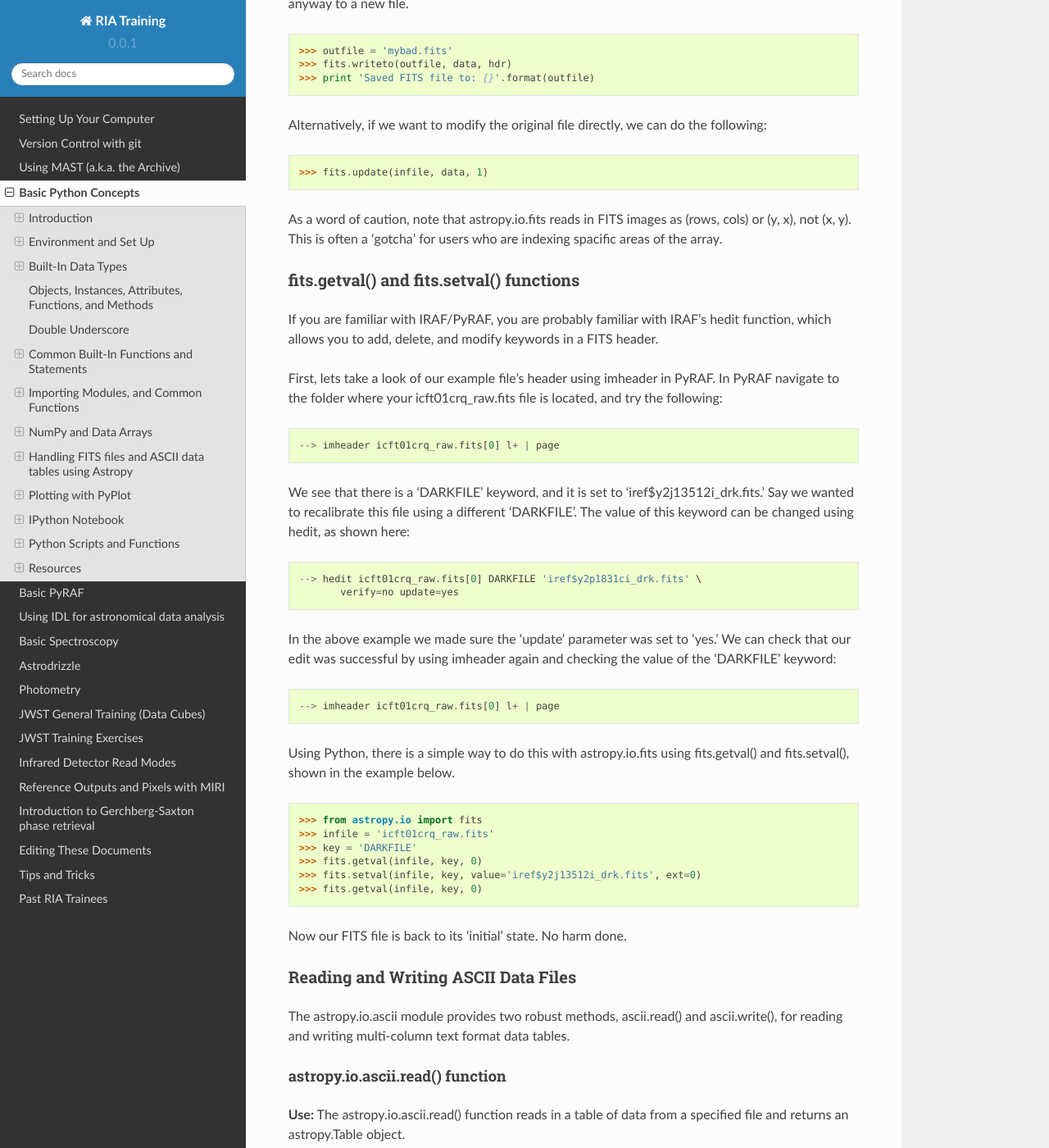
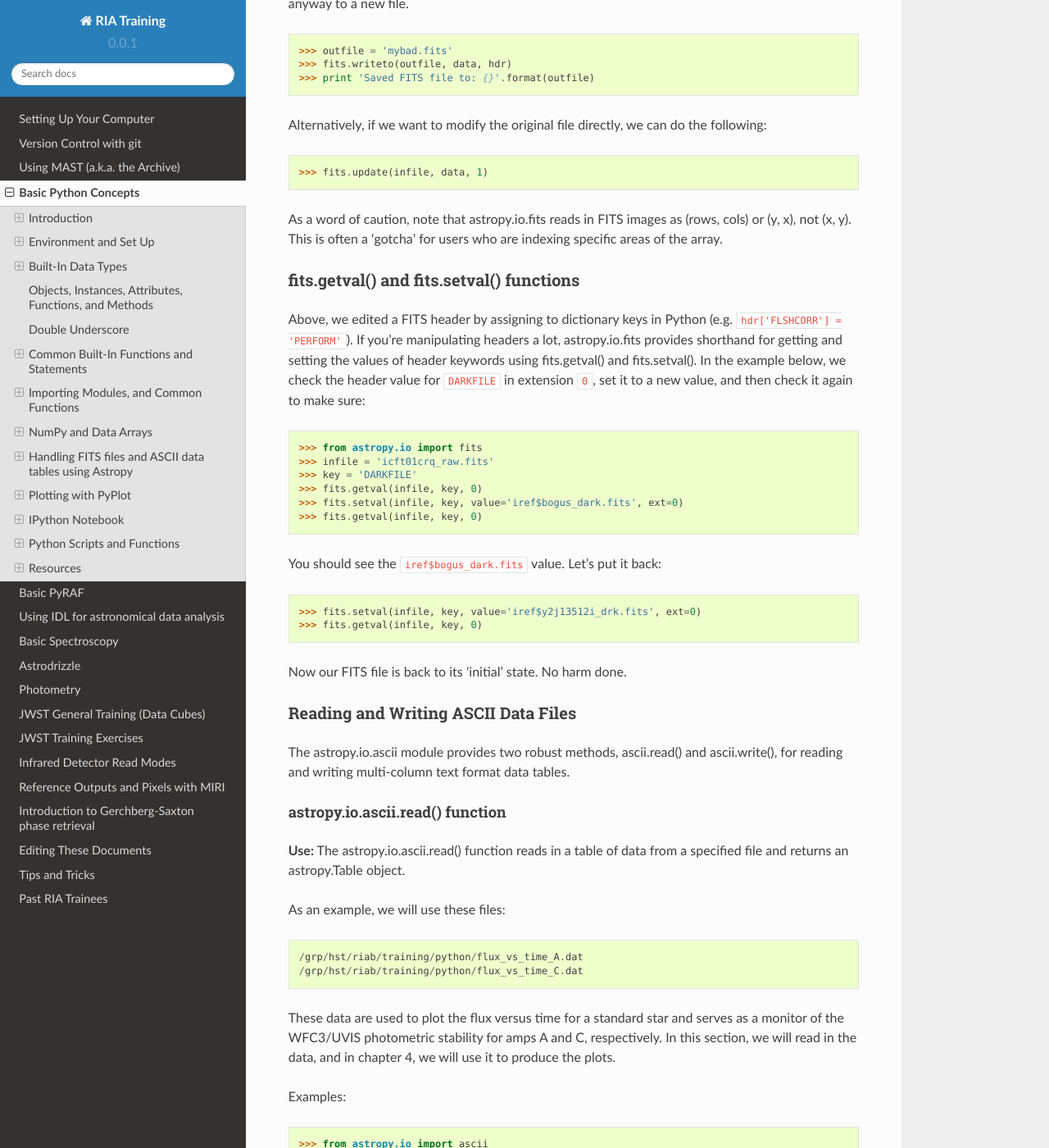
Before and after one commit to staceybright/training-library, a Sphinx documentation site: the page built from source/python.txt, in a window 1280 px wide and 1400 px high, scrolled down 35049 px. Shown: the whole window at 82% size. Built offline with Sphinx 7.4.7 and the Read the Docs theme 2.0.0, drawn with Linux system fonts in a browser that asks for light colours.

Commit message:
Remove PyRAF-flavored explanation for fits.get/setval

```diff
--- a/source/python.txt
+++ b/source/python.txt
@@ -1492,42 +1492,22 @@ do the following::
 
 As a word of caution, note that astropy.io.fits reads in FITS images as
 (rows, cols) or (y, x), not (x, y). This is often a 'gotcha' for users
-who are indexing spacific areas of the array.
+who are indexing specific areas of the array.
 
 fits.getval() and fits.setval() functions
 -----------------------------------------
 
-If you are familiar with IRAF/PyRAF, you are probably familiar with
-IRAF's hedit function, which allows you to add, delete, and modify
-keywords in a FITS header.
-
-First, lets take a look of our example file's header using imheader in
-PyRAF. In PyRAF navigate to the folder where your icft01crq\_raw.fits
-file is located, and try the following::
-
-   --> imheader icft01crq_raw.fits[0] l+ | page
-
-We see that there is a 'DARKFILE' keyword, and it is set to
-'iref$y2j13512i\_drk.fits.' Say we wanted to recalibrate this file using
-a different 'DARKFILE'. The value of this keyword can be changed using
-hedit, as shown here::
-
-   --> hedit icft01crq_raw.fits[0] DARKFILE 'iref$y2p1831ci_drk.fits' \
-          verify=no update=yes
-
-In the above example we made sure the 'update' parameter was set to
-'yes.' We can check that our edit was successful by using imheader again
-and checking the value of the 'DARKFILE' keyword::
-
-   --> imheader icft01crq_raw.fits[0] l+ | page
-
-Using Python, there is a simple way to do this with astropy.io.fits
-using fits.getval() and fits.setval(), shown in the example below. ::
+Above, we edited a FITS header by assigning to dictionary keys in Python (e.g. ``hdr['FLSHCORR'] = 'PERFORM'``). If you're manipulating headers a lot, astropy.io.fits provides shorthand for getting and setting the values of header keywords using fits.getval() and fits.setval(). In the example below, we check the header value for ``DARKFILE`` in extension ``0``, set it to a new value, and then check it again to make sure::
 
    >>> from astropy.io import fits
    >>> infile = 'icft01crq_raw.fits'
    >>> key = 'DARKFILE'
    >>> fits.getval(infile, key, 0)
+   >>> fits.setval(infile, key, value='iref$bogus_dark.fits', ext=0)
+   >>> fits.getval(infile, key, 0)
+
+You should see the ``iref$bogus_dark.fits`` value. Let's put it back::
+
    >>> fits.setval(infile, key, value='iref$y2j13512i_drk.fits', ext=0)
    >>> fits.getval(infile, key, 0)
 
```
